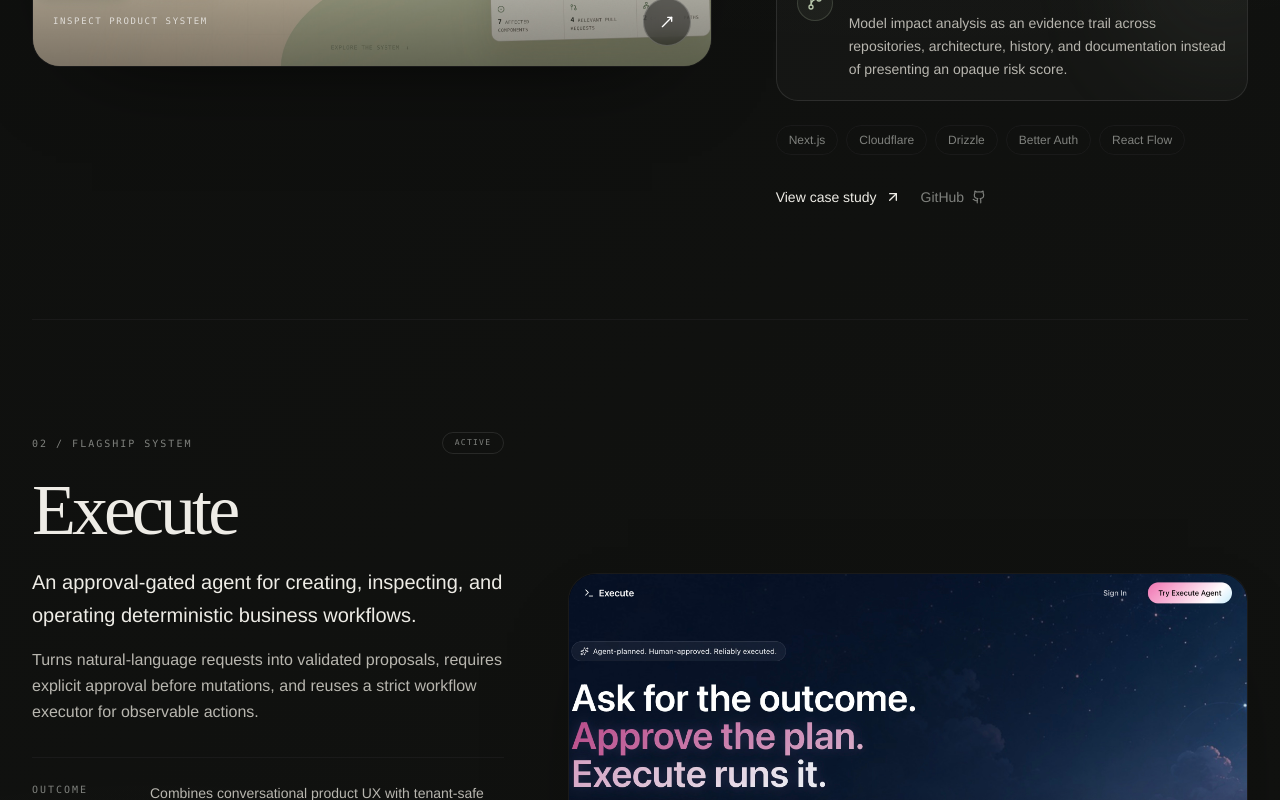
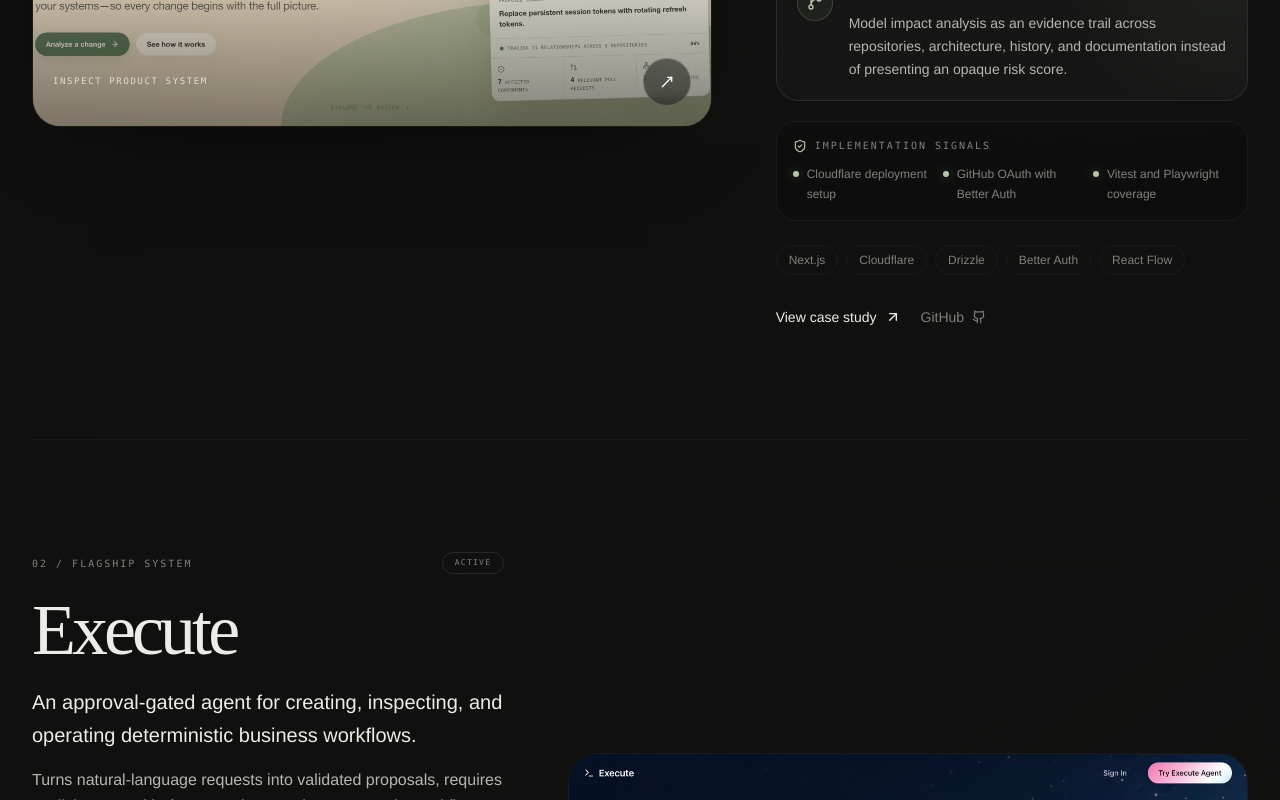
Before and after one commit to priyanshjhaa/Portfolio-, a Next.js app: page / in a window 1280 px wide. Shown: the part 2740-3540 px from the top of the page. Built offline with nearby package versions, Linux system fonts and the light colour scheme.

Commit message:
Add project implementation signals

```diff
--- a/components/sections/Projects.tsx
+++ b/components/sections/Projects.tsx
@@ -2,7 +2,7 @@
 
 import { useState } from 'react';
 import Image from 'next/image';
-import { ArrowUpRight, GitBranch, Github, LayoutList, MoveUpRight, PanelsTopLeft } from 'lucide-react';
+import { ArrowUpRight, GitBranch, Github, LayoutList, MoveUpRight, PanelsTopLeft, ShieldCheck } from 'lucide-react';
 import { projects } from '@/lib/data';
 import { Project } from '@/types/project';
 import { cn } from '@/lib/utils';
@@ -31,6 +31,28 @@ function DecisionRecord({ project }: { project: Project }) {
           <p className="field-label text-[#b7c6aa]">Key engineering decision</p>
           <p className="mt-3 text-sm leading-relaxed text-text-secondary">{project.keyDecision}</p>
         </div>
+      </div>
+    </div>
+  );
+}
+
+function SystemSignals({ project }: { project: Project }) {
+  const signals = (project.productionSignals ?? []).slice(0, 3);
+  if (!signals.length) return null;
+
+  return (
+    <div className="mt-5 rounded-[20px] border border-white/8 bg-black/15 px-4 py-4">
+      <div className="mb-3 flex items-center gap-2">
+        <ShieldCheck className="h-3.5 w-3.5 text-[#b7c6aa]" />
+        <p className="field-label">Implementation signals</p>
+      </div>
+      <div className="grid gap-3 sm:grid-cols-3">
+        {signals.map((signal) => (
+          <div key={signal} className="flex items-start gap-2">
+            <span className="mt-1.5 h-1.5 w-1.5 shrink-0 rounded-full bg-[#b7c6aa] shadow-[0_0_10px_rgba(183,198,170,.35)]" />
+            <span className="text-xs leading-relaxed text-text-muted">{signal}</span>
+          </div>
+        ))}
       </div>
     </div>
   );
@@ -219,6 +241,7 @@ function ProjectChapter({
               </div>
             </dl>
             <DecisionRecord project={project} />
+            <SystemSignals project={project} />
 
             <div className="mt-6 flex flex-wrap gap-2">
               {project.stack.map((tech) => (
--- a/components/ui/ProjectDeepDive.tsx
+++ b/components/ui/ProjectDeepDive.tsx
@@ -3,7 +3,7 @@
 import { useEffect } from 'react';
 import Image from 'next/image';
 import Link from 'next/link';
-import { ArrowLeft, ArrowUpRight, GitBranch, Github, X } from 'lucide-react';
+import { ArrowLeft, ArrowUpRight, GitBranch, Github, ShieldCheck, X } from 'lucide-react';
 import { Project } from '@/types/project';
 import ArchitecturePlayback from '@/components/ui/ArchitecturePlayback';
 
@@ -195,10 +195,16 @@ export default function ProjectDeepDive({ project, onClose, pageMode = false }:
             </div>
           </div>
           <div>
-            <SectionLabel>Production signals</SectionLabel>
+            <div className="flex items-center gap-2">
+              <ShieldCheck className="h-3.5 w-3.5 text-[#b7c6aa]" />
+              <SectionLabel>Production signals</SectionLabel>
+            </div>
             <div className="mt-6 divide-y divide-white/8 border-y border-white/8">
               {(project.productionSignals ?? []).map((signal) => (
-                <p key={signal} className="py-4 text-sm leading-relaxed text-text-secondary">{signal}</p>
+                <div key={signal} className="flex items-start gap-3 py-4">
+                  <span className="mt-2 h-1.5 w-1.5 shrink-0 rounded-full bg-[#b7c6aa] shadow-[0_0_10px_rgba(183,198,170,.35)]" />
+                  <p className="text-sm leading-relaxed text-text-secondary">{signal}</p>
+                </div>
               ))}
             </div>
           </div>
```
